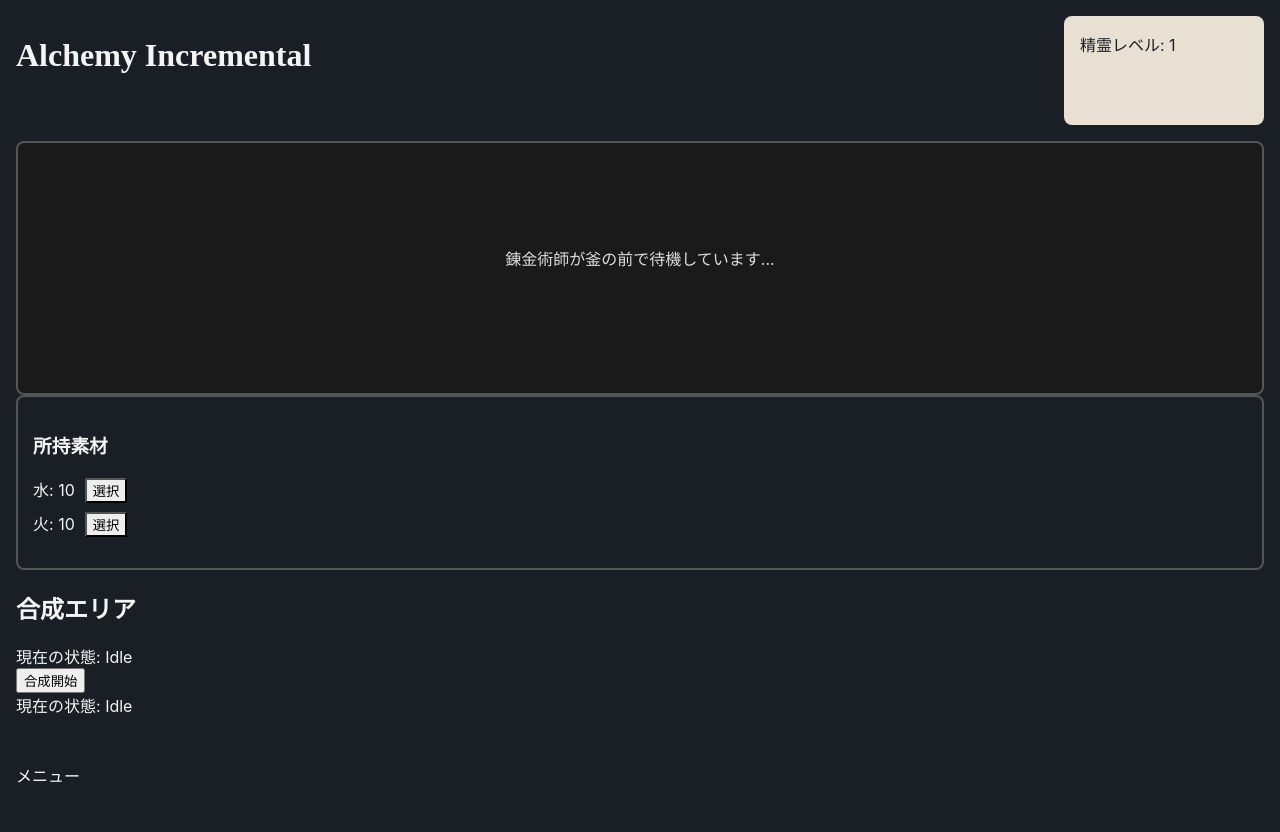
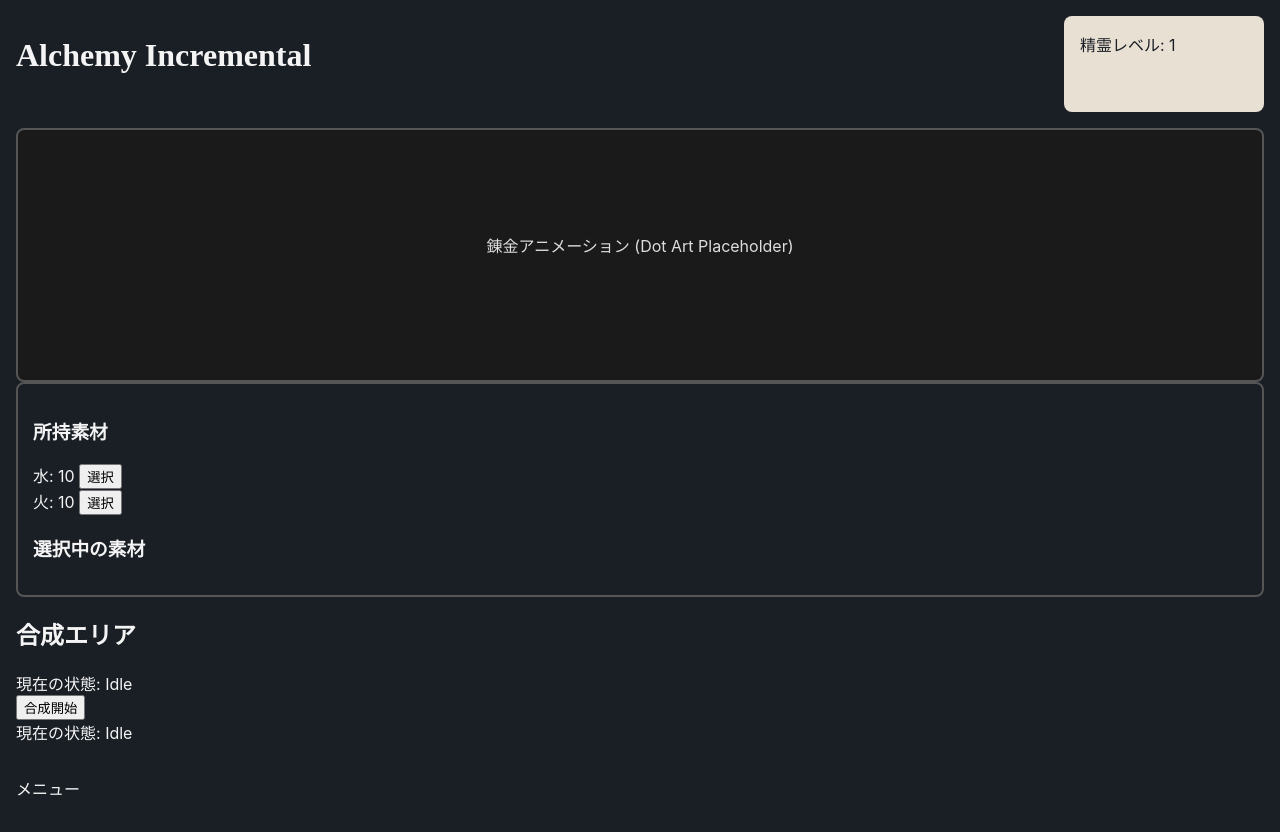
Before and after one commit to YuMurata/alchemy-incremental, a React (Vite) app: page / in a window 1280 px wide. Built offline with nearby package versions, Linux system fonts and the light colour scheme.

Commit message:
refactor: update material selection logic and move UI responsibility

```diff
--- a/src/ui/App.tsx
+++ b/src/ui/App.tsx
@@ -8,10 +8,12 @@ import { InventoryPanel } from './components/InventoryPanel';
 const App: React.FC = () => {
   const [selectedMaterials, setSelectedMaterials] = useState<string[]>([]);
 
-  const toggleMaterial = (name: string) => {
-    setSelectedMaterials(prev =>
-      prev.includes(name) ? prev.filter(m => m !== name) : [...prev, name]
-    );
+  const addMaterial = (name: string) => {
+    setSelectedMaterials(prev => [...prev, name]);
+  };
+
+  const removeMaterial = (index: number) => {
+    setSelectedMaterials(prev => prev.filter((_, i) => i !== index));
   };
 
   return (
@@ -23,7 +25,7 @@ const App: React.FC = () => {
           main: (
             <>
               <AlchemyAnimation selectedMaterials={selectedMaterials} />
-              <InventoryPanel onToggleMaterial={toggleMaterial} selectedMaterials={selectedMaterials} />
+              <InventoryPanel onAddMaterial={addMaterial} onRemoveMaterial={removeMaterial} selectedMaterials={selectedMaterials} />
               <Mixer />
             </>
           ),
--- a/src/ui/components/AlchemyAnimation.tsx
+++ b/src/ui/components/AlchemyAnimation.tsx
@@ -1,4 +1,4 @@
-import React, { useState } from 'react';
+import React from 'react';
 
 const AlchemyAnimation: React.FC<{ selectedMaterials: string[] }> = ({ selectedMaterials }) => {
   return (
@@ -16,21 +16,20 @@ const AlchemyAnimation: React.FC<{ selectedMaterials: string[] }> = ({ selectedM
       <div style={{ marginBottom: '20px' }}>
         {selectedMaterials.length > 0 ? (
           <div style={{ display: 'flex', gap: '10px' }}>
-            {selectedMaterials.map(m => (
-              <span key={m} style={{ padding: '5px 10px', background: '#333', borderRadius: '4px' }}>
+            {selectedMaterials.map((m, i) => (
+              <span key={i} style={{ padding: '5px 10px', background: '#333', borderRadius: '4px' }}>
                 {m}
               </span>
             ))}
           </div>
         ) : (
-          <p>錬金術師が釜の前で待機しています...</p>
+          <p>錬金アニメーション (Dot Art Placeholder)</p>
         )}
       </div>
 
       {selectedMaterials.length > 0 && (
         <button
           style={{ padding: '10px 20px', cursor: 'pointer', backgroundColor: '#8b4513', color: 'white', border: 'none', borderRadius: '4px' }}
-          onClick={() => console.log('合成開始！')}
         >
           合成開始
         </button>
--- a/src/ui/components/InventoryPanel.tsx
+++ b/src/ui/components/InventoryPanel.tsx
@@ -1,30 +1,27 @@
-import React, { useState } from 'react';
-import { useGameStore } from '../hooks/useGameStore';
+import React from 'react';
 
 export const InventoryPanel: React.FC<{
-  onToggleMaterial: (name: string) => void,
+  onAddMaterial: (name: string) => void,
+  onRemoveMaterial: (index: number) => void,
   selectedMaterials: string[]
-}> = ({ onToggleMaterial, selectedMaterials }) => {
-  const { state } = useGameStore();
+}> = ({ onAddMaterial, onRemoveMaterial, selectedMaterials }) => {
 
   return (
     <div className="inventory-panel" style={{ border: '2px solid #555', padding: '15px', borderRadius: '8px' }}>
       <h3>所持素材</h3>
       <ul style={{ listStyle: 'none', padding: 0 }}>
-        {Object.entries(state.items).map(([name, count]) => {
-          const isSelected = selectedMaterials.includes(name);
-          return (
-            <li key={name} style={{ marginBottom: '8px' }}>
-              {name}: {count}
-              <button
-                style={{ marginLeft: '10px', backgroundColor: isSelected ? '#555' : '#eee' }}
-                onClick={() => onToggleMaterial(name)}
-              >
-                {isSelected ? '選択解除' : '選択'}
-              </button>
-            </li>
-          );
-        })}
+        <li>水: 10 <button onClick={() => onAddMaterial('水')}>選択</button></li>
+        <li>火: 10 <button onClick={() => onAddMaterial('火')}>選択</button></li>
+      </ul>
+
+      <h3>選択中の素材</h3>
+      <ul style={{ listStyle: 'none', padding: 0 }}>
+        {selectedMaterials.map((name, index) => (
+          <li key={index}>
+            {name}
+            <button onClick={() => onRemoveMaterial(index)}>選択解除</button>
+          </li>
+        ))}
       </ul>
     </div>
   );
```
